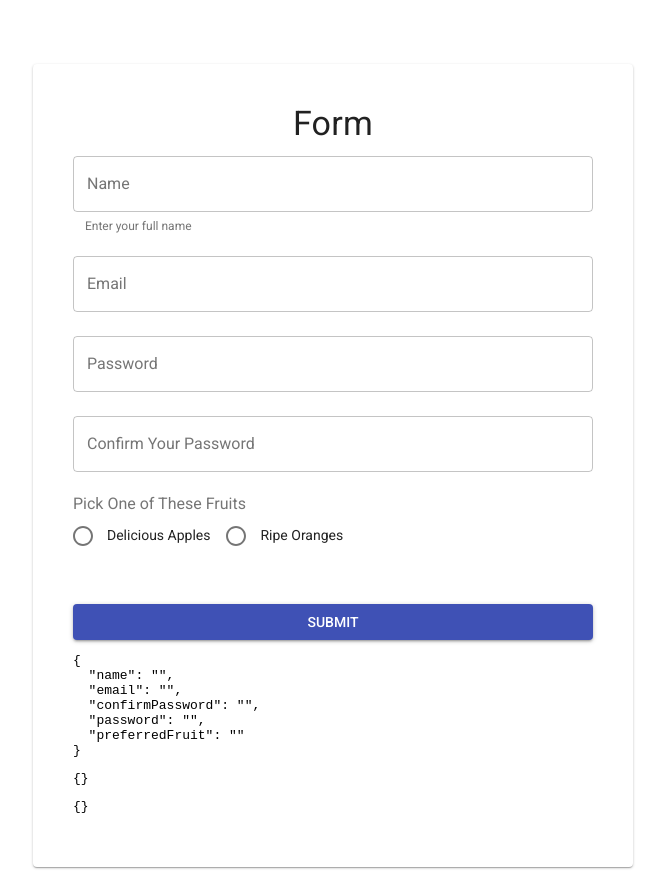
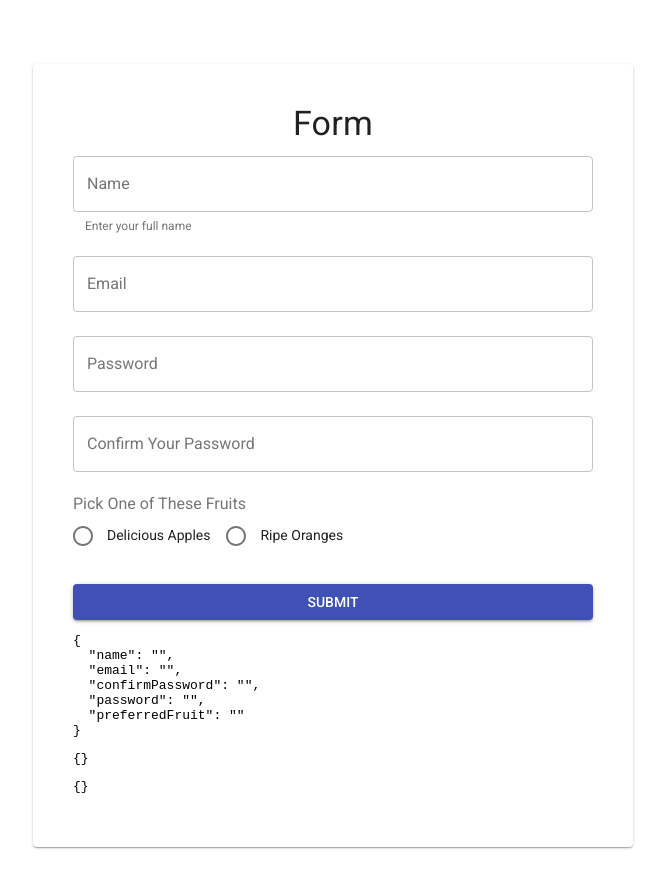
Before and after one commit to rupert-ong/formik-yup-material-form-sample, a React (Create React App) app: page / in a window 1280 px wide. Shown: the whole page, without its empty margins (307-972 px from the left). Built offline with nearby package versions, Linux system fonts and the light colour scheme.

Commit message:
Fix FormHelperText mounting in FormikRadioGroup

```diff
--- a/src/components/FormikRadioGroup/index.js
+++ b/src/components/FormikRadioGroup/index.js
@@ -37,6 +37,7 @@ const FormikRadioGroup = ({
       >
         {children}
       </RadioGroup>
+      {(Boolean(error) || props.helperText) && (
         <FormHelperText error={Boolean(error)}>
           {touched && Boolean(error)
             ? error
@@ -44,6 +45,7 @@ const FormikRadioGroup = ({
             ? props.helperText
             : ""}
         </FormHelperText>
+      )}
     </FormControl>
   );
 };
```
Lines whose indentation alone changed are shown as unchanged.
